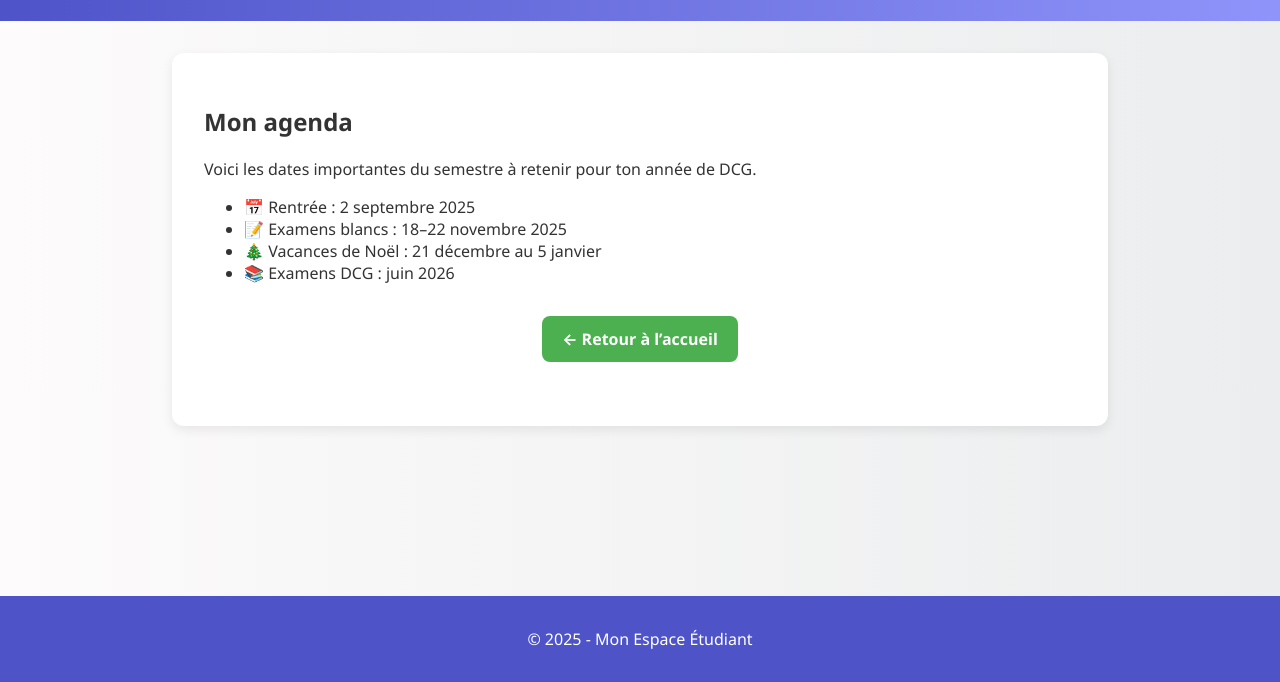
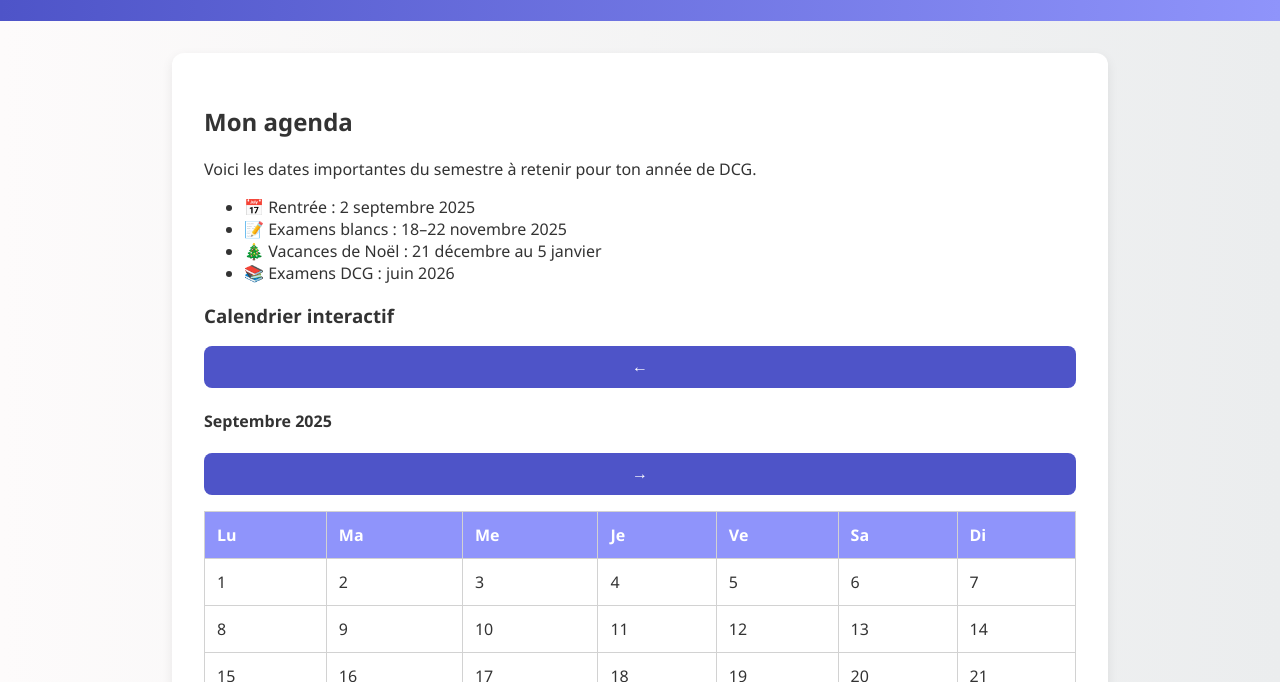
Before and after one commit to anabds2003-glitch/dcg, a plain HTML site: page agenda.html in a window 1280 px wide. Shown: the part 118-800 px from the top of the page. Drawn offline with Linux system fonts and the light colour scheme.

Commit message:
Update agenda.html

```diff
--- a/agenda.html
+++ b/agenda.html
@@ -37,6 +37,23 @@
         <li>📚 Examens DCG : juin 2026</li>
       </ul>
 
+      <h3>Calendrier interactif</h3>
+      <div class="calendar-container">
+        <div class="calendar-header">
+          <button id="prevMonth">←</button>
+          <h4 id="monthYear"></h4>
+          <button id="nextMonth">→</button>
+        </div>
+        <table class="calendar">
+          <thead>
+            <tr>
+              <th>Lu</th><th>Ma</th><th>Me</th><th>Je</th><th>Ve</th><th>Sa</th><th>Di</th>
+            </tr>
+          </thead>
+          <tbody id="calendarBody"></tbody>
+        </table>
+      </div>
+
       <div class="back-button">
         <a href="index.html" class="btn-retour">← Retour à l’accueil</a>
       </div>
@@ -48,5 +65,58 @@
   </footer>
 
   <script src="theme.js"></script>
+  <script>
+    const monthYear = document.getElementById("monthYear");
+    const calendarBody = document.getElementById("calendarBody");
+    const prevMonth = document.getElementById("prevMonth");
+    const nextMonth = document.getElementById("nextMonth");
+
+    let currentDate = new Date(2025, 8); // Septembre 2025
+
+    function renderCalendar(date) {
+      const year = date.getFullYear();
+      const month = date.getMonth();
+      const firstDay = new Date(year, month, 1).getDay();
+      const daysInMonth = new Date(year, month + 1, 0).getDate();
+      const monthNames = ["Janvier","Février","Mars","Avril","Mai","Juin","Juillet","Août","Septembre","Octobre","Novembre","Décembre"];
+      monthYear.textContent = `${monthNames[month]} ${year}`;
+
+      calendarBody.innerHTML = "";
+      let row = document.createElement("tr");
+      let dayIndex = (firstDay + 6) % 7;
+
+      for (let i = 0; i < dayIndex; i++) {
+        row.appendChild(document.createElement("td"));
+      }
+
+      for (let day = 1; day <= daysInMonth; day++) {
+        if (dayIndex % 7 === 0) {
+          calendarBody.appendChild(row);
+          row = document.createElement("tr");
+        }
+        const cell = document.createElement("td");
+        cell.textContent = day;
+        row.appendChild(cell);
+        dayIndex++;
+      }
+      calendarBody.appendChild(row);
+    }
+
+    prevMonth.addEventListener("click", () => {
+      if (currentDate.getFullYear() > 2025 || currentDate.getMonth() > 8) {
+        currentDate.setMonth(currentDate.getMonth() - 1);
+        renderCalendar(currentDate);
+      }
+    });
+
+    nextMonth.addEventListener("click", () => {
+      if (currentDate.getFullYear() < 2026 || currentDate.getMonth() < 7) {
+        currentDate.setMonth(currentDate.getMonth() + 1);
+        renderCalendar(currentDate);
+      }
+    });
+
+    renderCalendar(currentDate);
+  </script>
 </body>
 </html>
```
